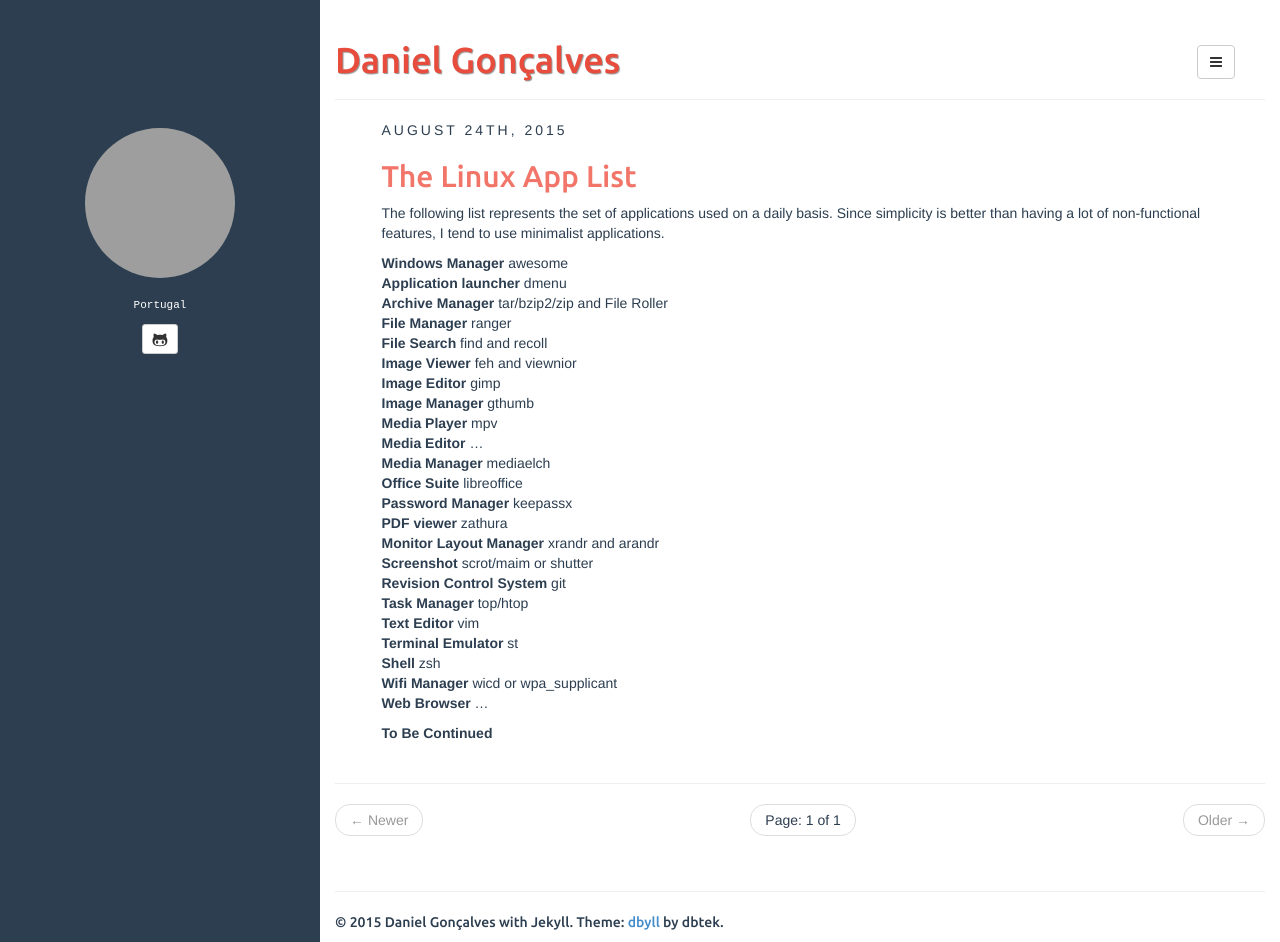
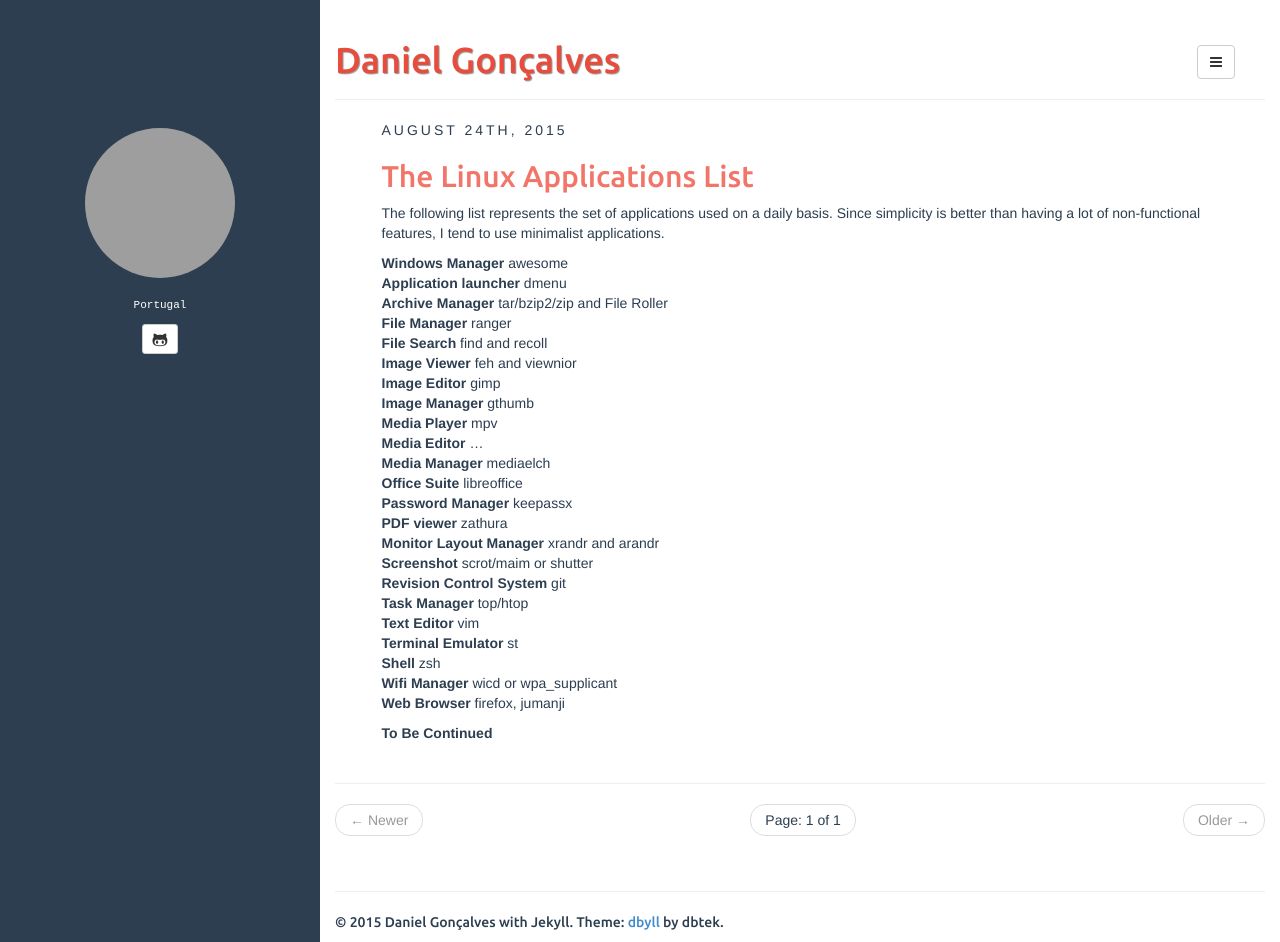
Before and after one commit to 2phost/2phost.github.io, a Jekyll site: the page built from index.html, in a window 1280 px wide and 942 px high. Built offline with Jekyll 4.4.1, drawn with Linux system fonts in a browser that asks for light colours; the list of posts is cut into pages by our own code; grey boxes are pictures that could not be loaded.

Commit message:
apps updated

```diff
--- a/_posts/2015-08-24-the-linux-app-list.md
+++ b/_posts/2015-08-24-the-linux-app-list.md
@@ -1,8 +1,8 @@
 ---
 layout: post
-title: The Linux App List
+title: The Linux Applications List
 categories: [Linux, Applications]
-tags: [linux, apps]
+tags: [linux, applications]
 fullview: true
 ---
 
@@ -31,7 +31,8 @@
 **Terminal Emulator** st
 **Shell** zsh
 **Wifi Manager** wicd or wpa_supplicant
-**Web Browser** ...
+**Web Browser** firefox, jumanji
+
 
 
 **To Be Continued**
```
